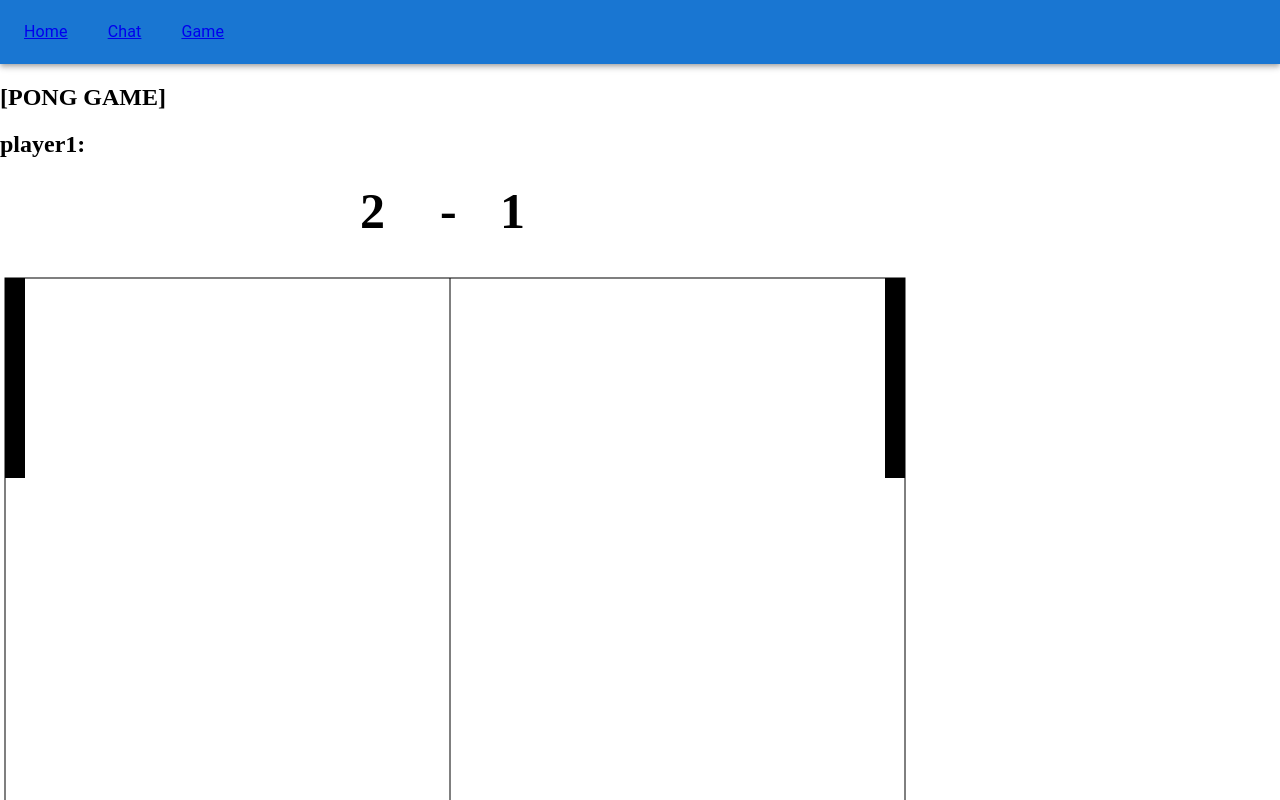
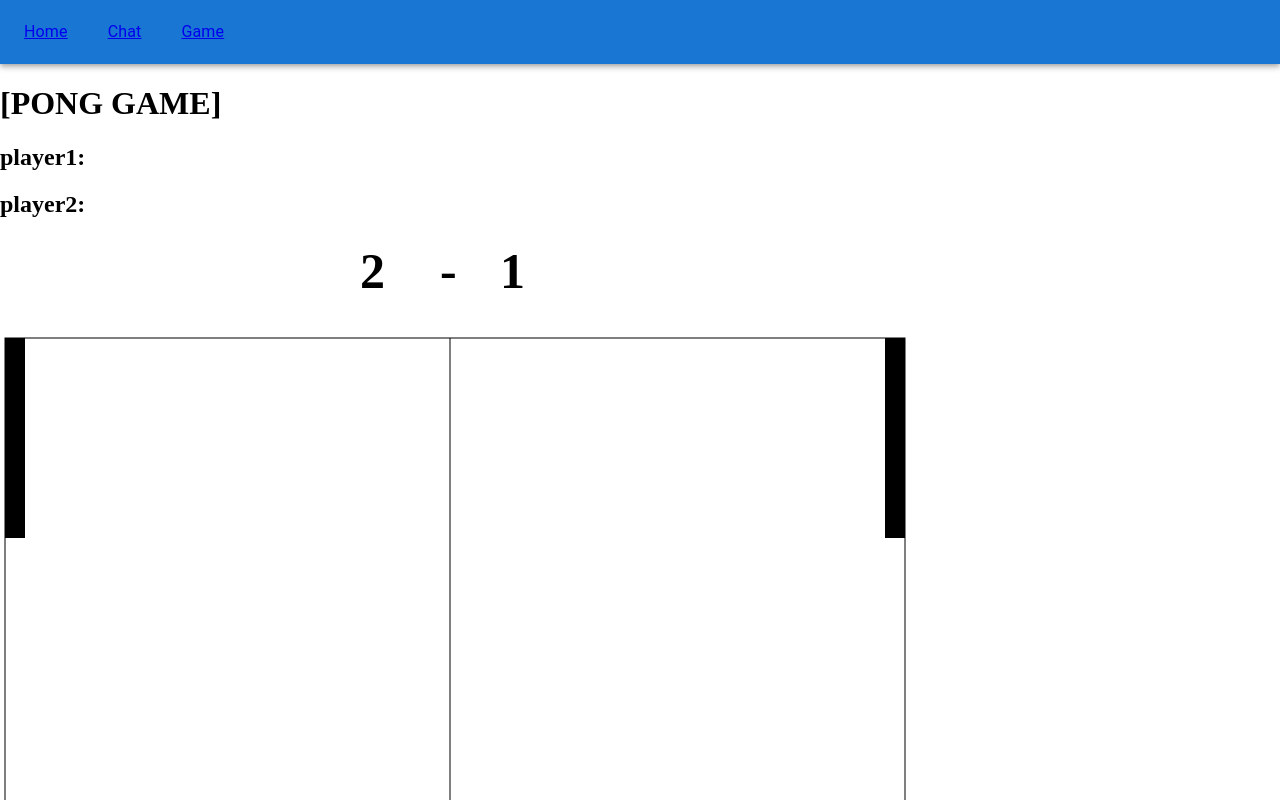
Before and after one commit to Shuta-syd/42-ft_transcendence, a React (Create React App) app in the folder frontend/: page /game in a window 1280 px wide. Shown: the top 800 px of the page. Built offline with nearby package versions, Linux system fonts and the light colour scheme; no server answers.

Commit message:
#32[fix]player1/2 ok

```diff
--- a/frontend/src/features/game/Game.tsx
+++ b/frontend/src/features/game/Game.tsx
@@ -209,31 +209,29 @@ const Canvas = () => {
         window.addEventListener('keyup', handleKeyUp);
     }, []);
 
-
+    /* player1 */
     const [name, setName] = useState('');
     const UserPromise = useQueryUserGame('1');
-    // promis object が返ってきてる
     useEffect(() => {
-        UserPromise.then((user:User) => {
+        UserPromise.then((user: User) => {
             setName(user.name);
         });
     }, [UserPromise]);
 
-    // const [name2, setName2] = useState('');
-    // const UserPromise2 = useQueryUserGame('2');
-    // promis object が返ってきてる
-    // useEffect(() => {
-    //     UserPromise2.then((user:User) => {
-    //         setName2(user.name);
-    //     });
-    // }, [UserPromise2]);
-
+    /* player2 */
+    const [name2, setName2] = useState('');
+    const UserPromise2 = useQueryUserGame('2');
+    useEffect(() => {
+        UserPromise2.then((user: User) => {
+            setName2(user.name);
+        });
+    }, [UserPromise2]);
 
     return (
         <div>
-            <h2>[PONG GAME]</h2>
+            <h1>[PONG GAME]</h1>
             <h2>player1:{name}</h2>
-            {/* <h2>player2:{name2}</h2> */}
+            <h2>player2:{name2}</h2>
             <canvas ref={canvasRef} height={HEIGHT} width={WIDTH}/>
         </div>
     );
```
